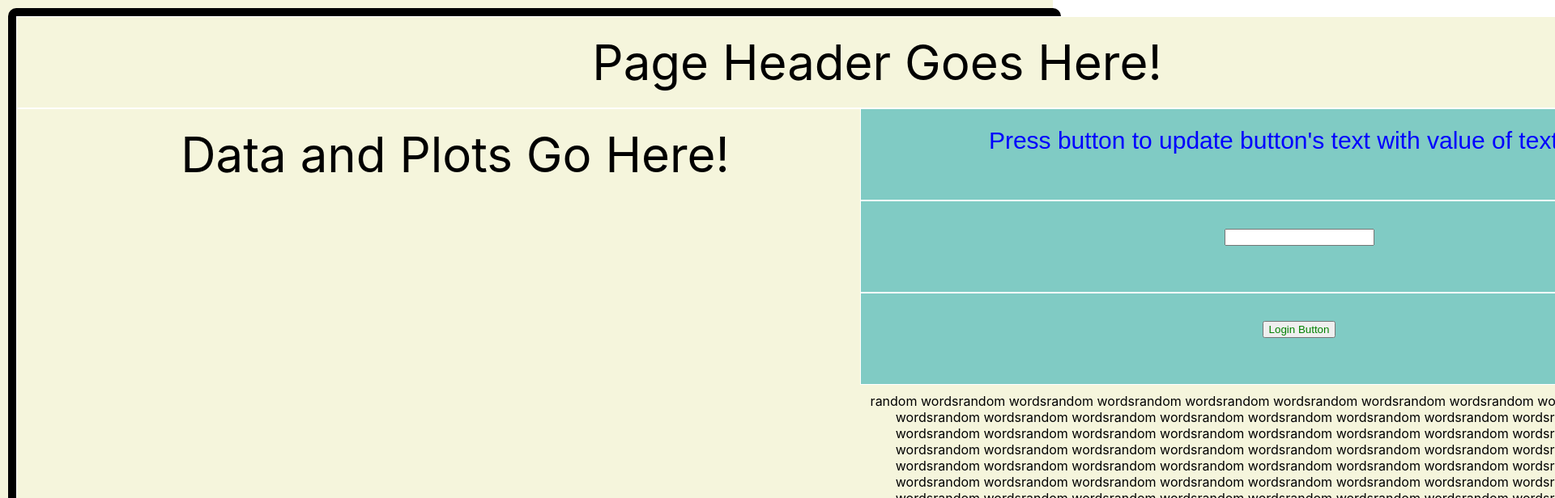
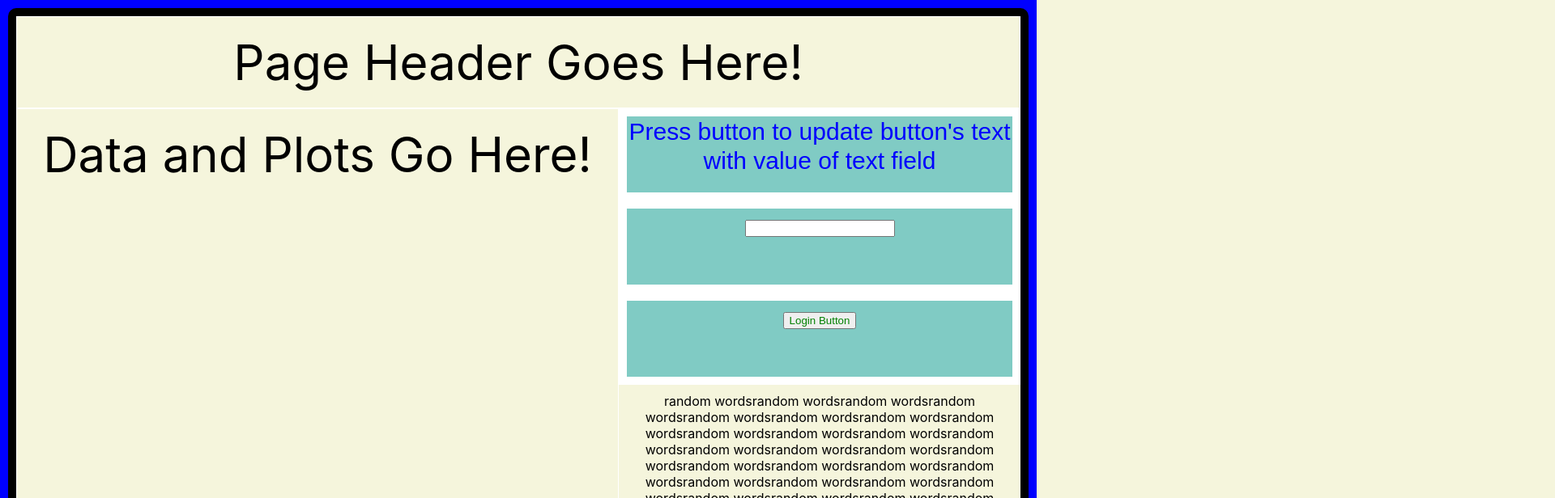
Before and after one commit to JacobHarrison/Senior-Design-Lab-3, a JavaScript app: page / in a window 1280 px wide. Shown: the top 616 px of the page at 81% size, 1920 px wide, since content can reach past the window. Built offline with nearby package versions, Linux system fonts and the light colour scheme; the HTML template or start-up script is replaced by a standard one.

Commit message:
updated
better background formatting

```diff
--- a/public/index.html
+++ b/public/index.html
@@ -27,11 +27,12 @@
     <title>React App</title>
     <style>
         div {
-            width: 100%;
-            min-width: 1000px;
+
+            min-width: auto;
             height: auto;
             padding: 10px;
-            background: beige;
+            background: blue;
+            background-size: contain;
         }
         div label {
             color: blue;
--- a/src/App.js
+++ b/src/App.js
@@ -7,7 +7,7 @@ function App() {
           <div class="header">
               <pageHeader>Page Header Goes Here!</pageHeader>
           </div>
-          <div class="databox">Data and Plots Go Here!</div>
+          <div class="databox" id="dbox">Data and Plots Go Here!</div>
           <div class="item">
               <label for="textEntry">Press button to update button's text with value of text field</label></div>
           <div class="item">
--- a/src/index.css
+++ b/src/index.css
@@ -3,6 +3,7 @@ body {
     font-family: -apple-system, BlinkMacSystemFont, 'Segoe UI', 'Roboto', 'Oxygen', 'Ubuntu', 'Cantarell', 'Fira Sans', 'Droid Sans', 'Helvetica Neue', sans-serif;
     -webkit-font-smoothing: antialiased;
     -moz-osx-font-smoothing: grayscale;
+    background-color: beige;
 }
 /* #id is used to adjust the features of an element based on its ID*/
 #btn{
@@ -17,12 +18,13 @@ code {
 .App {
     display: grid;
     background-color: black;
+    background-size: cover;
     padding: 10px;
-    border-radius: 10px;
-    grid-template-columns: 1.5fr 1fr; /* even fraction sizes */
+    border-radius: 10px; /* This makes the edges smooth */
+    grid-template-columns: 3fr 2fr; /* even fraction sizes */
     grid-auto-rows: minmax(150px, auto);
-    grid-template-rows: 1fr 1fr 1fr 1fr 500px;
-    grid-auto-columns: minmax(150px, auto);
+    grid-template-rows: 1fr 1fr 1fr 1fr;
+    /*grid-auto-columns: minmax(150px, auto);*/
 }
 
 .header {
@@ -32,6 +34,7 @@ code {
     padding: 20px;
     font-size: 60px;
     text-align: center;
+    background: beige;
 }
 .databox {
     grid-column-start: 1;
@@ -41,14 +44,17 @@ code {
     padding: 20px;
     font-size: 60px;
     text-align: center;
+    background: beige;
 }
 .scroll {
     overflow: scroll;
+    background: beige;
 }
 .item {
     background-color: #80cbc4;
-    border: 1px solid #fff;
-    padding: 20px;
+    background-size: contain;
+    border: 10px solid #fff;
+    padding: 0px;
     font-size: 30px;
     text-align: center;
 }
```
